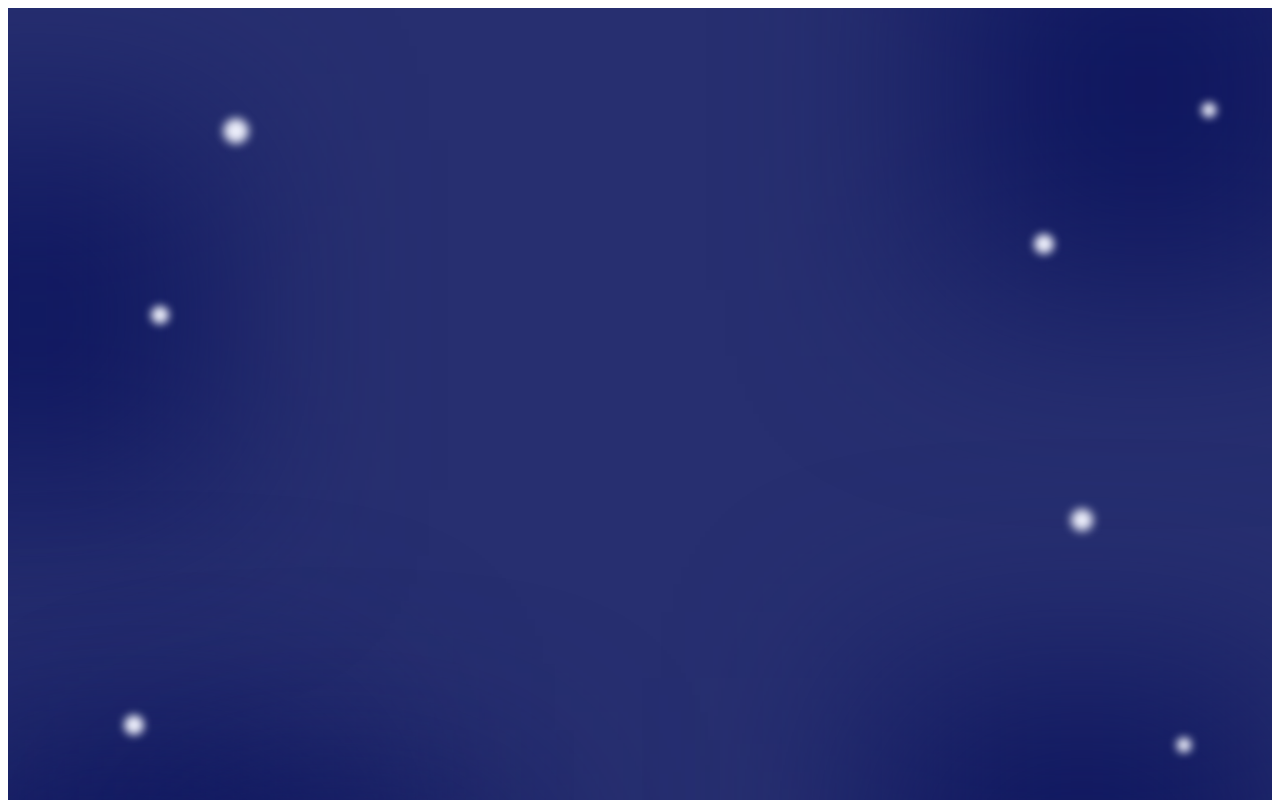
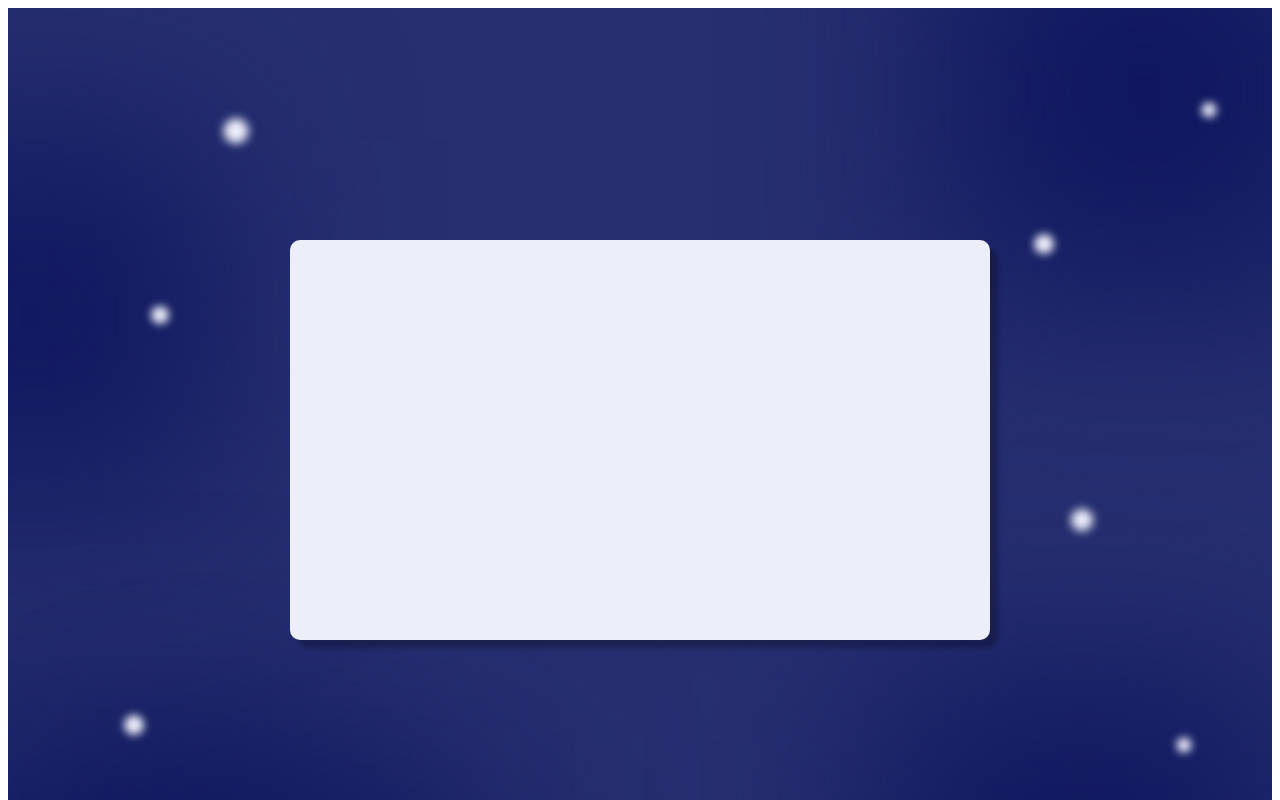
Before and after one commit to jara1008/Bachelor-Thesis, a React (Create React App) app in the folder thesis/: page / in a window 1280 px wide. Shown: the top 800 px of the page. Built offline with nearby package versions, Linux system fonts and the light colour scheme.

Commit message:
added white box for activity1

```diff
--- a/thesis/src/App.css
+++ b/thesis/src/App.css
@@ -1,38 +1,18 @@
 .App {
   text-align: center;
+  padding: 0;
+  margin: 0;
 }
 
-.App-logo {
-  height: 40vmin;
-  pointer-events: none;
+.background {
+  position: relative;
+  z-index: 1;
 }
 
-@media (prefers-reduced-motion: no-preference) {
-  .App-logo {
-    animation: App-logo-spin infinite 20s linear;
-  }
+.box {
+  position: absolute;
+  top: 55%;
+  left: 50%;
+  transform: translate(-50%, -50%);
+  z-index: 2;
 }
-
-.App-header {
-  background-color: #282c34;
-  min-height: 100vh;
-  display: flex;
-  flex-direction: column;
-  align-items: center;
-  justify-content: center;
-  font-size: calc(10px + 2vmin);
-  color: white;
-}
-
-.App-link {
-  color: #61dafb;
-}
-
-@keyframes App-logo-spin {
-  from {
-    transform: rotate(0deg);
-  }
-  to {
-    transform: rotate(360deg);
-  }
-}
--- a/thesis/src/App.js
+++ b/thesis/src/App.js
@@ -1,11 +1,13 @@
 import { Component } from 'react';
 import './App.css';
 import Background from './components/background'
+import { Box } from './components/activity1'
 
 function App() {
   return (
     <div className="App">
       <Background className="background"></Background>
+      <Box className="test"></Box>
     </div>
   );
 }
--- /dev/null
+++ b/thesis/src/components/activity1.css
@@ -0,0 +1,13 @@
+.box {
+    height: 400px;
+    width: 700px;
+}
+
+.box .rectangle {
+    background-color: #eceefa;
+    border-radius: 10px;
+    box-shadow: 8px 8px 4px #00000040;
+    height: 400px;
+    width: 700px;
+    position: relative;
+}
--- /dev/null
+++ b/thesis/src/components/activity1.jsx
@@ -0,0 +1,10 @@
+import React from "react";
+import "./activity1.css";
+
+export const Box = () => {
+    return (
+        <div className="box">
+            <div className="rectangle" />
+        </div>
+    );
+};
--- a/thesis/src/components/background.css
+++ b/thesis/src/components/background.css
@@ -4,6 +4,7 @@
     flex-direction: row;
     justify-content: center;
     width: 100%;
+    height: 100%;
 }
 
 .main .div {
```
